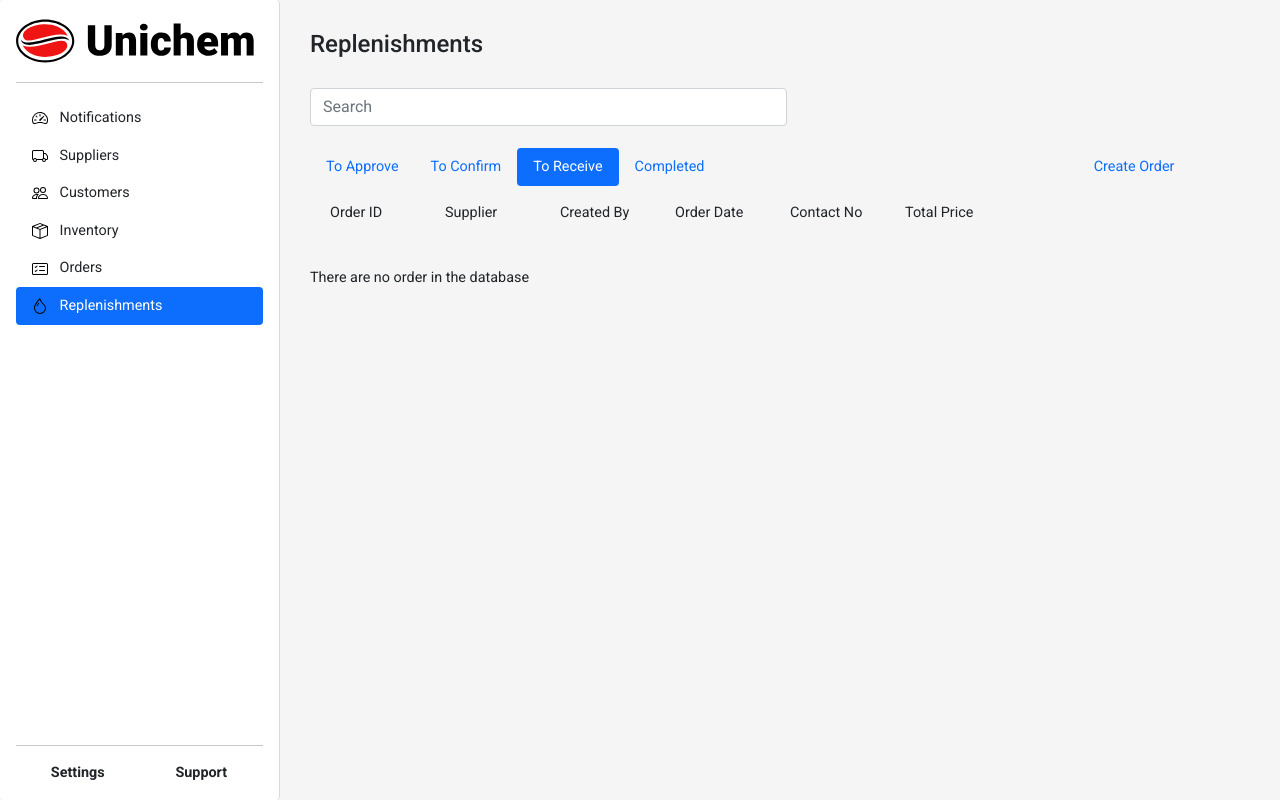
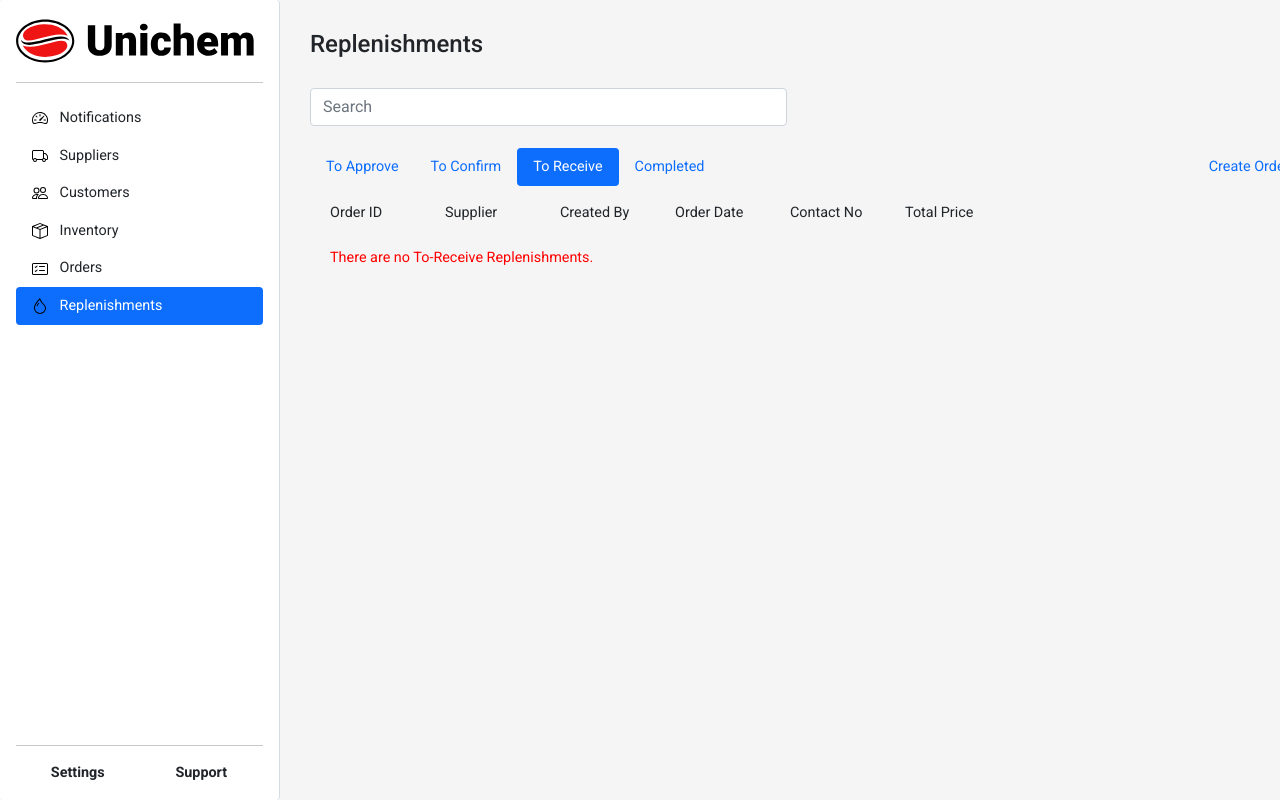
Before and after one commit to Barr1ga/Unichem-Inventory-Management, a PHP site: page /sections/replenishments.php in a window 1280 px wide, after a click on "To Receive". Run offline with PHP 8.4, Linux system fonts and the light colour scheme; data comes from the database, SQL or seed files in the repository; some libraries are stand-ins or nearby versions.

Commit message:
11/23/2021 updates

```diff
--- a/2104/crud/order/order-list-approve.php
+++ b/2104/crud/order/order-list-approve.php
@@ -24,7 +24,7 @@
         </div>
     ";
     }else{
-        echo "<br>There are no order in the database";
+        echo "<div class ='empty-message'>There are no To-Approve Orders.</div>";
     }
 
 ?>
--- a/2104/crud/order/order-list-completed.php
+++ b/2104/crud/order/order-list-completed.php
@@ -24,7 +24,7 @@
         </div>
     ";
     }else{
-        echo "<br>There are no order in the database";
+        echo "<div class ='empty-message'>There are no Completed Orders.</div>";
     }
 
 ?>
--- a/2104/crud/order/order-list-confirm.php
+++ b/2104/crud/order/order-list-confirm.php
@@ -24,7 +24,7 @@
         </div>
     ";
     }else{
-        echo "<br>There are no order in the database";
+        echo "<div class ='empty-message'>There are no To-Confirm Orders.</div>";
     }
 
 ?>
--- a/2104/crud/order/order-list-receive.php
+++ b/2104/crud/order/order-list-receive.php
@@ -24,7 +24,7 @@
         </div>
     ";
     }else{
-        echo "<br>There are no order in the database";
+        echo "<div class ='empty-message'>There are no Receive Orders.</div>";
     }
 
 ?>
--- a/2104/crud/replenishment/rep-list-approve.php
+++ b/2104/crud/replenishment/rep-list-approve.php
@@ -30,7 +30,7 @@
         </div>
     ";
     }else{
-        echo "<br>There are no order in the database";
+        echo "<div class ='empty-message'>There are no To-Approve Replenishments.</div>";
     }
 
 ?>
--- a/2104/crud/replenishment/rep-list-completed.php
+++ b/2104/crud/replenishment/rep-list-completed.php
@@ -30,7 +30,7 @@
         </div>
     ";
     }else{
-        echo "<br>There are no order in the database";
+        echo "<div class ='empty-message'>There are no Completed Replenishments.</div>";
     }
 
 ?>
--- a/2104/crud/replenishment/rep-list-confirm.php
+++ b/2104/crud/replenishment/rep-list-confirm.php
@@ -30,7 +30,7 @@
         </div>
     ";
     }else{
-        echo "<br>There are no order in the database";
+        echo "<div class ='empty-message'>There are no To-Confirm Replenishments.</div>";
     }
 
 ?>
--- a/2104/crud/replenishment/rep-list-receive.php
+++ b/2104/crud/replenishment/rep-list-receive.php
@@ -30,7 +30,7 @@
         </div>
     ";
     }else{
-        echo "<br>There are no order in the database";
+        echo "<div class ='empty-message'>There are no To-Receive Replenishments.</div>";
     }
 
 ?>
--- a/2104/sections/orders.php
+++ b/2104/sections/orders.php
@@ -103,7 +103,7 @@ include('../style/import.php');
             <div class="d-flex">
                 <div class="layout-column">
 
-                    <ul class="nav nav-pills mb-3" id="pills-tab" role="tablist">
+                    <ul class="nav nav-pills mb-3 orderNav" id="pills-tab" role="tablist">
 
                         <li class="nav-item" role="presentation">
                             <button class="nav-link active" id="pills-to-approve-tab" data-bs-toggle="pill" data-bs-target="#pills-to-approve" type="button" role="tab" aria-controls="pills-to-approve" aria-selected="true">To Approve</button>
--- a/2104/style/import.php
+++ b/2104/style/import.php
@@ -333,8 +333,7 @@
   .create-new-button {
     display: flex;
     justify-content: end;
-    /* margin-left: 80px; */
-    width: 470px;
+    width: 585px;
   }
 
   .list-name{
@@ -343,7 +342,12 @@
     overflow-x: hidden;
     overflow-y: hidden;
   }
-
+  .empty-message {
+    margin-top:25px;
+    padding-left: 20px;
+    color: red;
+    width: 1000px;
+  }
 </style>
 
 
```
